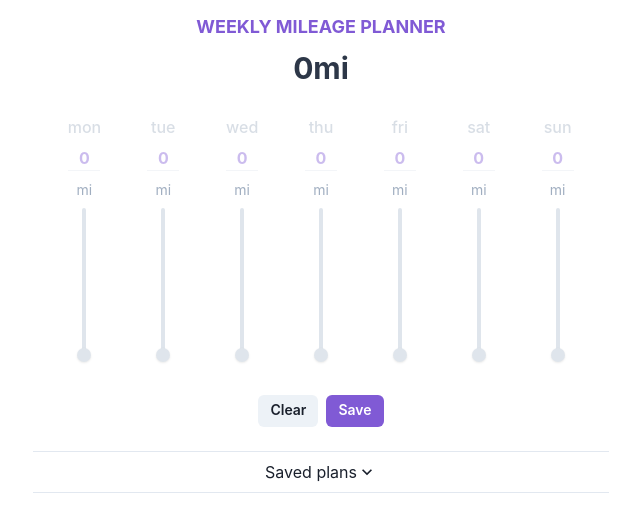
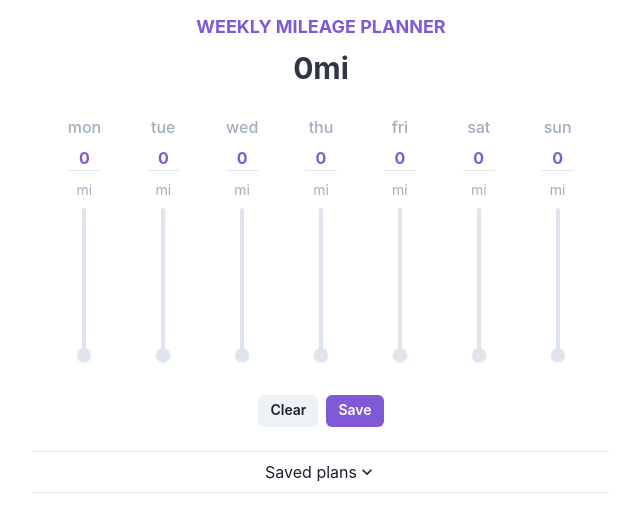
Before and after one commit to tmikeschu/milosh, a Next.js app: page / in a window 1280 px wide. Shown: the top 532 px of the page, without its empty margins (319-959 px from the left). Built offline with nearby package versions, Linux system fonts and the light colour scheme.

Commit message:
better disabled state

```diff
--- a/components/day-slider.tsx
+++ b/components/day-slider.tsx
@@ -30,17 +30,9 @@ export const DaySlider: React.FC<DaySliderProps> = ({
   const store = useStore();
 
   return (
-    <FormControl
-      as={VStack}
-      key={day}
-      h="60"
-      flex="1"
-      isDisabled={store.selectedDay !== day}
-      onClick={() => store.setSelectedDay(day)}
-      {...formControlProps}
-    >
+    <FormControl as={VStack} key={day} h="60" flex="1" {...formControlProps}>
       <FormLabel color="gray.400" margin="0">
-        {day.substr(0, 3)}
+        {day.slice(0, 3)}
       </FormLabel>
 
       <Input
@@ -71,7 +63,13 @@ export const DaySlider: React.FC<DaySliderProps> = ({
         max={StoreUtils.getMax(store) + 1}
         focusThumbOnChange={false}
         {...sliderProps}
-        isDisabled={sliderProps.isDisabled || formControlProps.isDisabled}
+        onClick={() => store.setSelectedDay(day)}
+        pointerEvents="auto"
+        isDisabled={
+          sliderProps.isDisabled ||
+          formControlProps.isDisabled ||
+          store.selectedDay !== day
+        }
       >
         <SliderTrack>
           <SliderFilledTrack />
--- a/pages/index.tsx
+++ b/pages/index.tsx
@@ -41,11 +41,7 @@ const App: NextPage = () => {
 
       <HStack p={["2", "4"]} w="full" maxW="xl">
         {DAYS.map((day) => (
-          <DaySlider
-            key={day}
-            day={day}
-            formControlProps={{ isDisabled: true }}
-          />
+          <DaySlider key={day} day={day} />
         ))}
       </HStack>
 
```
